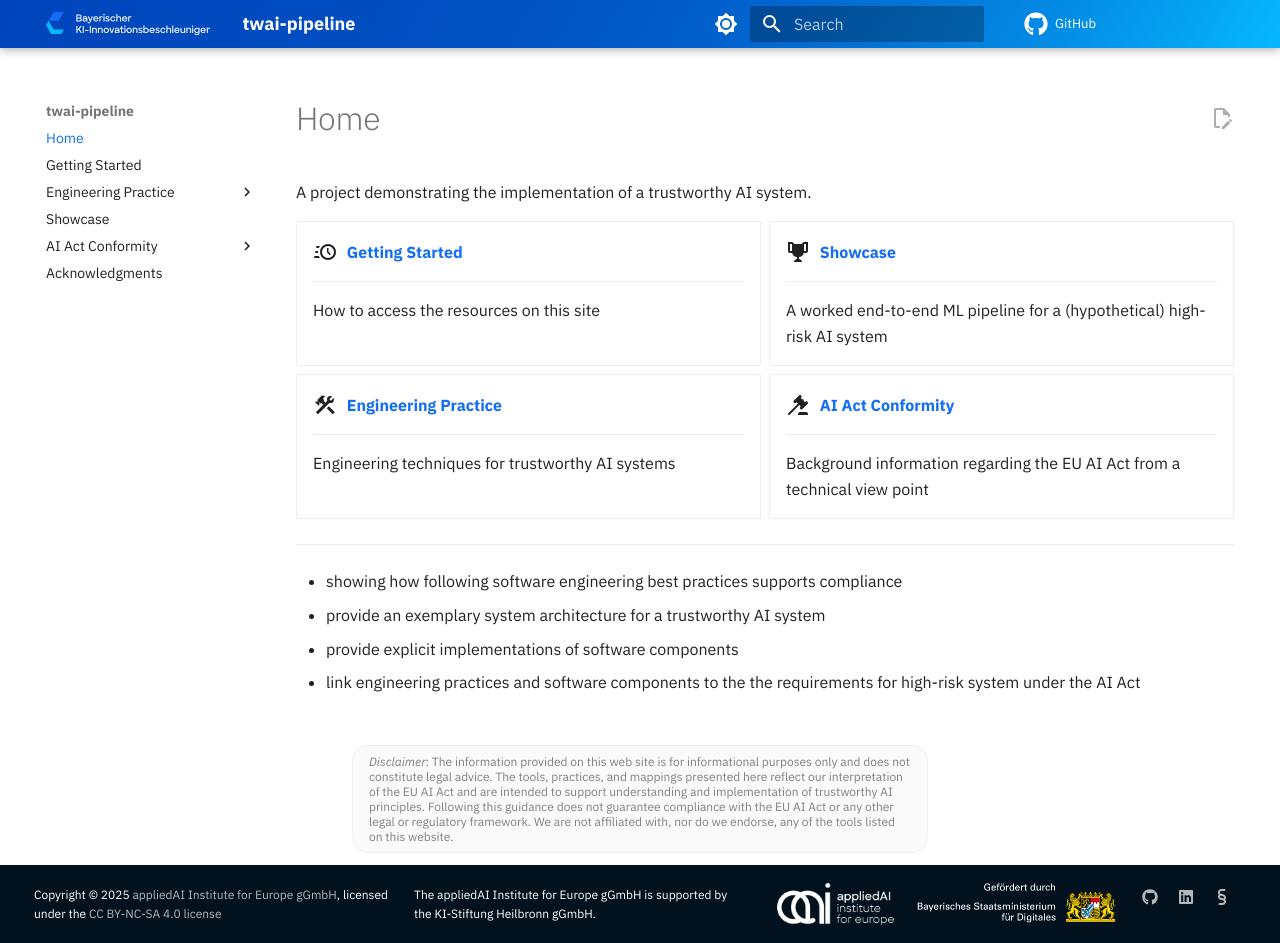
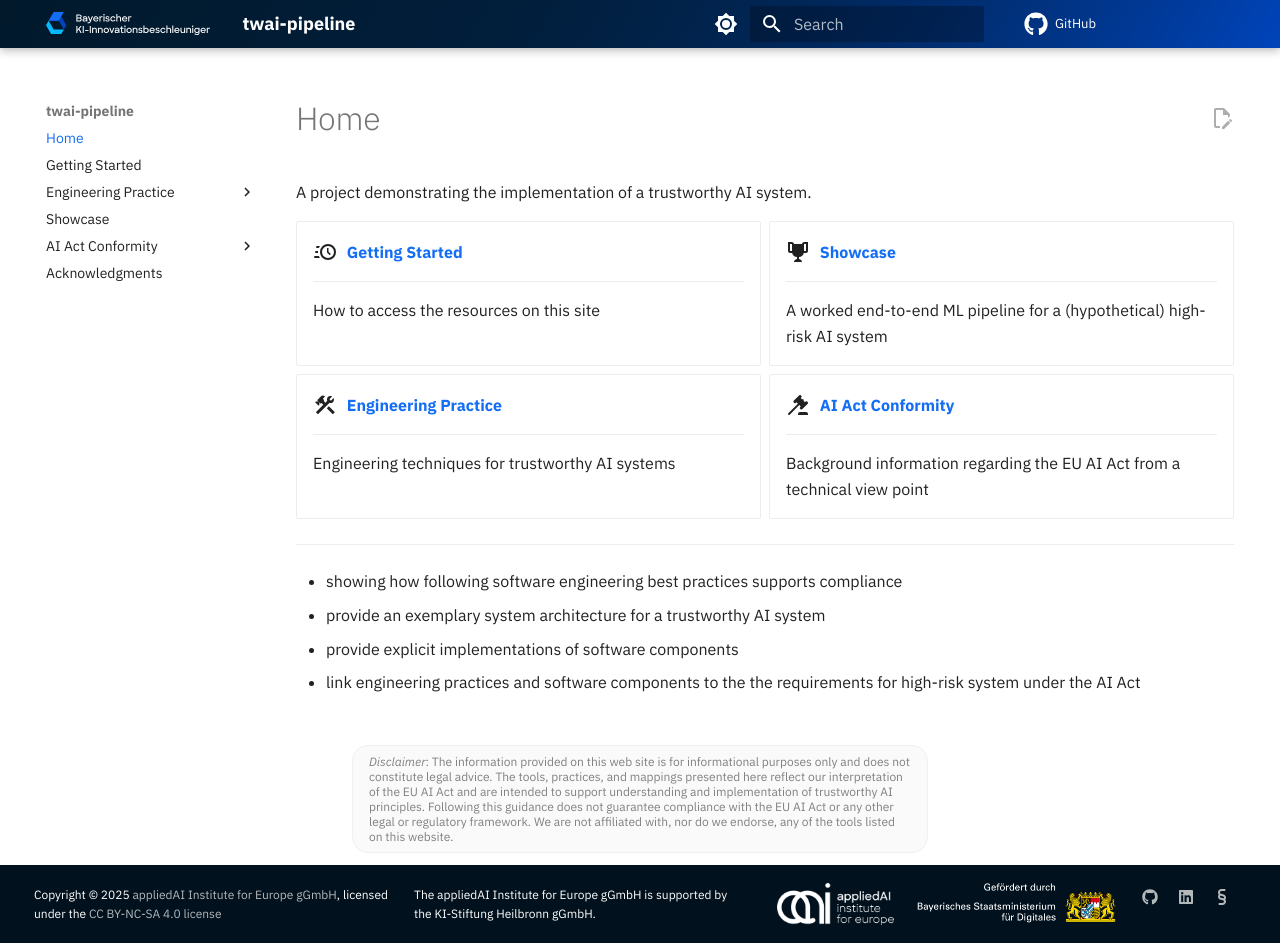
Before and after one commit to aai-institute/practical-ai-act, an MkDocs documentation site: the page built from docs/index.md, in a window 1280 px wide and 943 px high. Built offline with MkDocs 1.6.1 and Material for MkDocs 9.7.7, drawn with Linux system fonts in a browser that asks for light colours; plug-ins that fetch from the network failed and are left out; comment, search, counter and statistics services are not loaded; the version menu is left out.

Commit message:
docs(theme): Prevent color clash between logo and header bg

```diff
--- a/docs/_styles/theme.css
+++ b/docs/_styles/theme.css
@@ -27,7 +27,7 @@
 }
 
 .md-header {
-  background: linear-gradient(120deg, #0044bb, 75%, #06b8ff);
+  background: linear-gradient(120deg, #01192b, 75%, #0044bb);
 }
 
 .md-footer {
```
